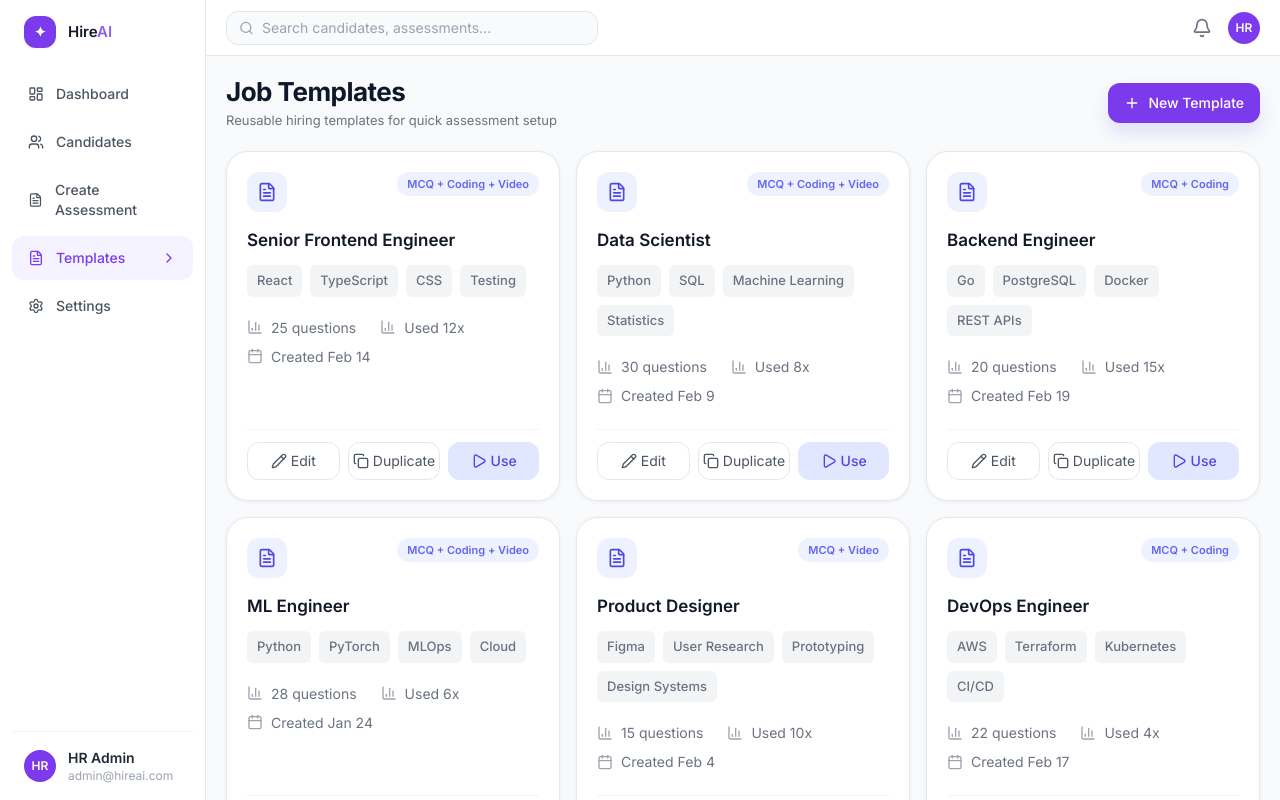
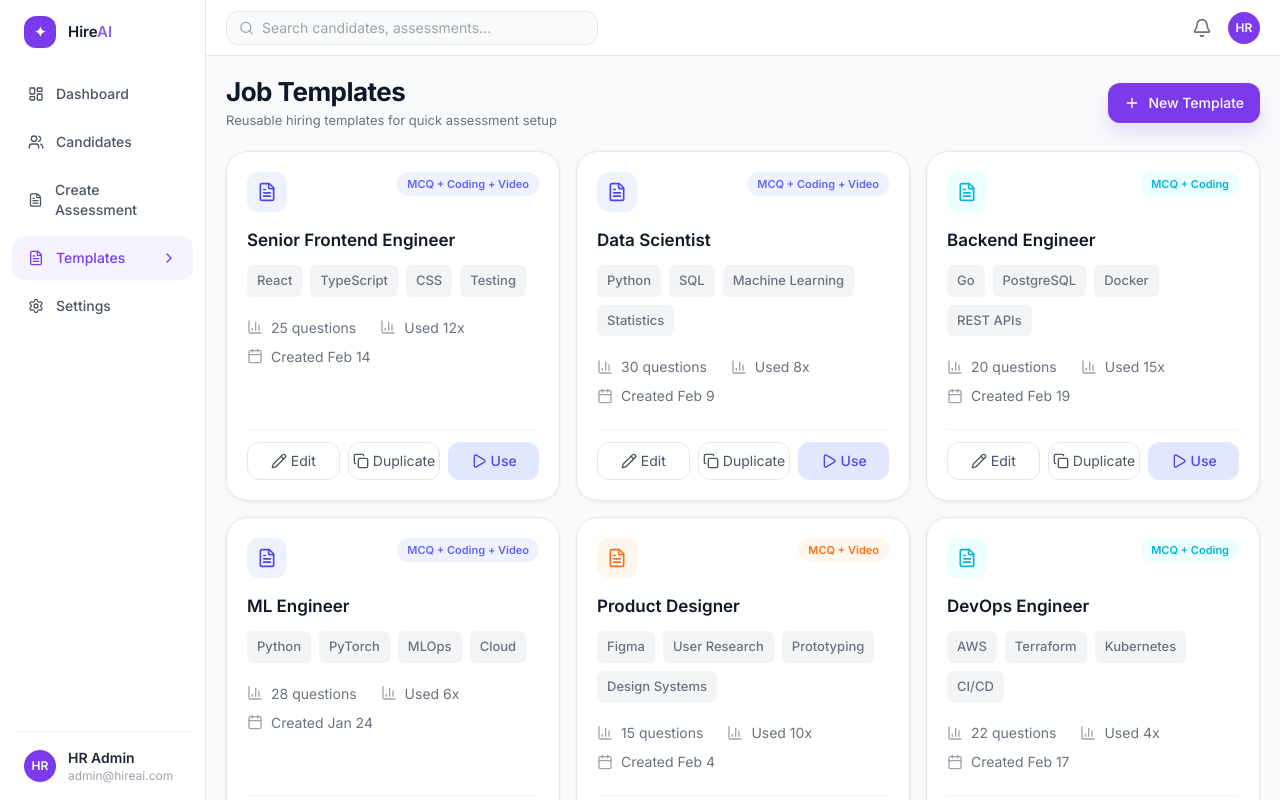
Before and after one commit to Hemsuriya/ai-recruitment-system, a React (Vite) app in the folder frontend/: page /hr/templates in a window 1280 px wide. Built offline with nearby package versions, Linux system fonts and the light colour scheme.

Commit message:
Adjust template card accent colors

```diff
--- a/frontend/hr/Templates/TemplateList.tsx
+++ b/frontend/hr/Templates/TemplateList.tsx
@@ -17,13 +17,33 @@ const Tag = ({ children }: any) => (
   </span>
 );
 
-const Card = ({ title, tags, meta, badge }: any) => (
+const Card = ({ title, tags, meta, badge, accent = "indigo" }: any) => {
+  const accentClasses =
+    accent === "cyan"
+      ? {
+          iconWrap: "bg-cyan-50",
+          icon: "text-cyan-500",
+          badge: "bg-cyan-50 text-cyan-500",
+        }
+      : accent === "orange"
+        ? {
+            iconWrap: "bg-orange-50",
+            icon: "text-orange-500",
+            badge: "bg-orange-50 text-orange-500",
+          }
+      : {
+          iconWrap: "bg-indigo-50",
+          icon: "text-indigo-600",
+          badge: "bg-indigo-50 text-indigo-500",
+        };
+
+  return (
   <div className="flex min-h-[350px] flex-col rounded-[22px] border border-gray-200 bg-white p-5 shadow-[0_1px_4px_rgba(16,24,40,0.06)]">
     <div className="mb-4 flex items-start justify-between">
-      <div className="flex h-10 w-10 items-center justify-center rounded-xl bg-indigo-50">
-        <FileText className="h-5 w-5 text-indigo-600" />
+      <div className={`flex h-10 w-10 items-center justify-center rounded-xl ${accentClasses.iconWrap}`}>
+        <FileText className={`h-5 w-5 ${accentClasses.icon}`} />
       </div>
-      <span className="rounded-full bg-indigo-50 px-2.5 py-1 text-[11px] font-semibold text-indigo-500">
+      <span className={`rounded-full px-2.5 py-1 text-[11px] font-semibold ${accentClasses.badge}`}>
         {badge}
       </span>
     </div>
@@ -64,6 +84,7 @@ const Card = ({ title, tags, meta, badge }: any) => (
     </div>
   </div>
 );
+};
 
 export default function TemplatesPage()
 {
@@ -109,6 +130,7 @@ export default function TemplatesPage()
               tags={["Go", "PostgreSQL", "Docker", "REST APIs"]}
               badge="MCQ + Coding"
               meta={["20 questions", "Used 15x", "Created Feb 19"]}
+              accent="cyan"
             />
 
             <Card
@@ -123,6 +145,7 @@ export default function TemplatesPage()
               tags={["Figma", "User Research", "Prototyping", "Design Systems"]}
               badge="MCQ + Video"
               meta={["15 questions", "Used 10x", "Created Feb 4"]}
+              accent="orange"
             />
 
             <Card
@@ -130,6 +153,7 @@ export default function TemplatesPage()
               tags={["AWS", "Terraform", "Kubernetes", "CI/CD"]}
               badge="MCQ + Coding"
               meta={["22 questions", "Used 4x", "Created Feb 17"]}
+              accent="cyan"
             />
           </div>
           </div>
```
